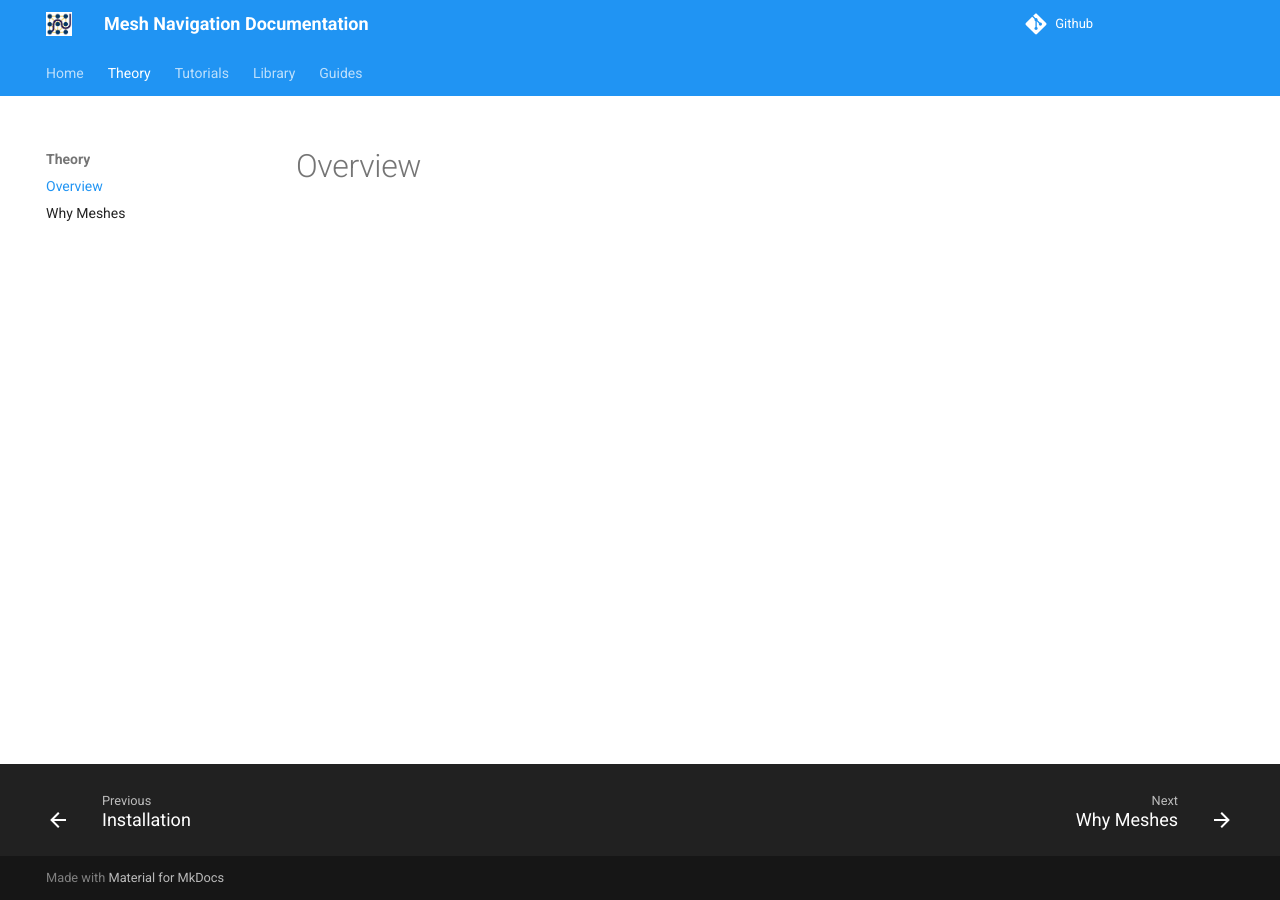
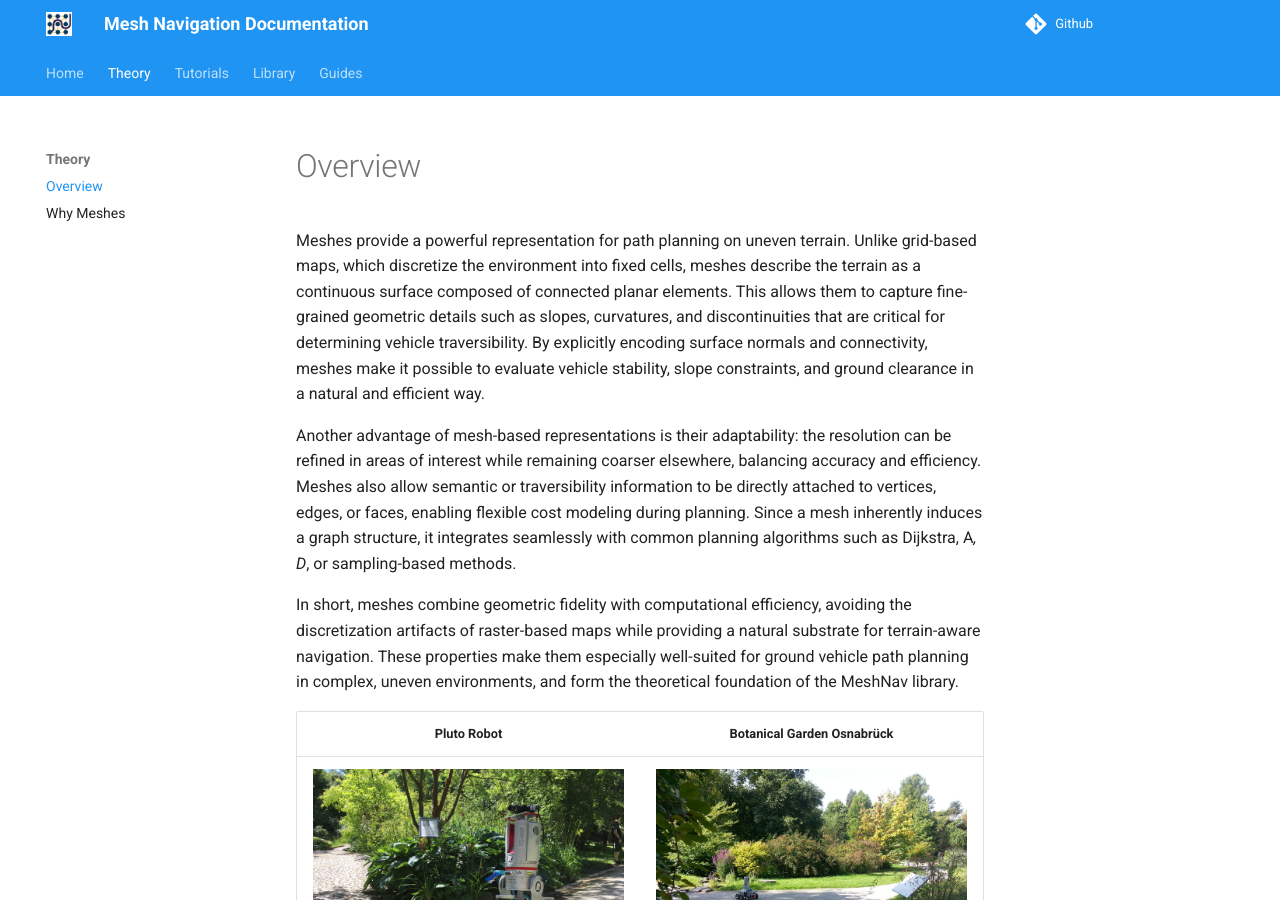
Before and after one commit to naturerobots/mesh_navigation_docs, an MkDocs documentation site: the page built from docs/theory/index.md, in a window 1280 px wide and 900 px high. Built offline with MkDocs 1.6.1 and Material for MkDocs 9.7.7, drawn with Linux system fonts in a browser that asks for light colours; comment, search, counter and statistics services are not loaded.

Commit message:
added overview for theory part

```diff
--- a/docs/theory/index.md
+++ b/docs/theory/index.md
@@ -1 +1,28 @@
 # Overview
+
+Meshes provide a powerful representation for path planning on uneven terrain.
+Unlike grid-based maps, which discretize the environment into fixed cells, meshes describe the terrain as a continuous surface composed of connected planar elements.
+This allows them to capture fine-grained geometric details such as slopes, curvatures, and discontinuities that are critical for determining vehicle traversibility.
+By explicitly encoding surface normals and connectivity, meshes make it possible to evaluate vehicle stability, slope constraints, and ground clearance in a natural and efficient way.
+
+Another advantage of mesh-based representations is their adaptability: the resolution can be refined in areas of interest while remaining coarser elsewhere, balancing accuracy and efficiency.
+Meshes also allow semantic or traversibility information to be directly attached to vertices, edges, or faces, enabling flexible cost modeling during planning.
+Since a mesh inherently induces a graph structure, it integrates seamlessly with common planning algorithms such as Dijkstra, A*, D*, or sampling-based methods.
+
+In short, meshes combine geometric fidelity with computational efficiency, avoiding the discretization artifacts of raster-based maps while providing a natural substrate for terrain-aware navigation.
+These properties make them especially well-suited for ground vehicle path planning in complex, uneven environments, and form the theoretical foundation of the MeshNav library.
+
+|   Pluto Robot  |  Botanical Garden Osnabrück |
+|:-------------------------:|:-------------------------:|
+| ![Pluto 1](/media/pluto_botanical_garden1.jpg)  |  ![Pluto 2](/media/pluto_botanical_garden2.jpg) |
+
+
+<div style="position: relative; padding-bottom: 56.3%; height: 0; overflow: hidden;" >
+    <iframe src="https://www.youtube.com/embed/qAUWTiqdBM4?si=Blrm6xjGsNOD6xwu?autoplay=1&mute=1"
+            title="YouTube Video"
+            frameborder="0"
+            allow="autoplay; encrypted-media"
+            allowfullscreen
+            style="position: absolute; top: 0; left: 0; width: 100%; height: 100%;">
+    </iframe>
+</div>
```
Also changed, not shown: docs/media/hdfcompass1.png (deleted), docs/media/hdfcompass2.png (deleted), docs/media/pluto_botanical_garden1.jpg (added), docs/media/pluto_botanical_garden2.jpg (added).
